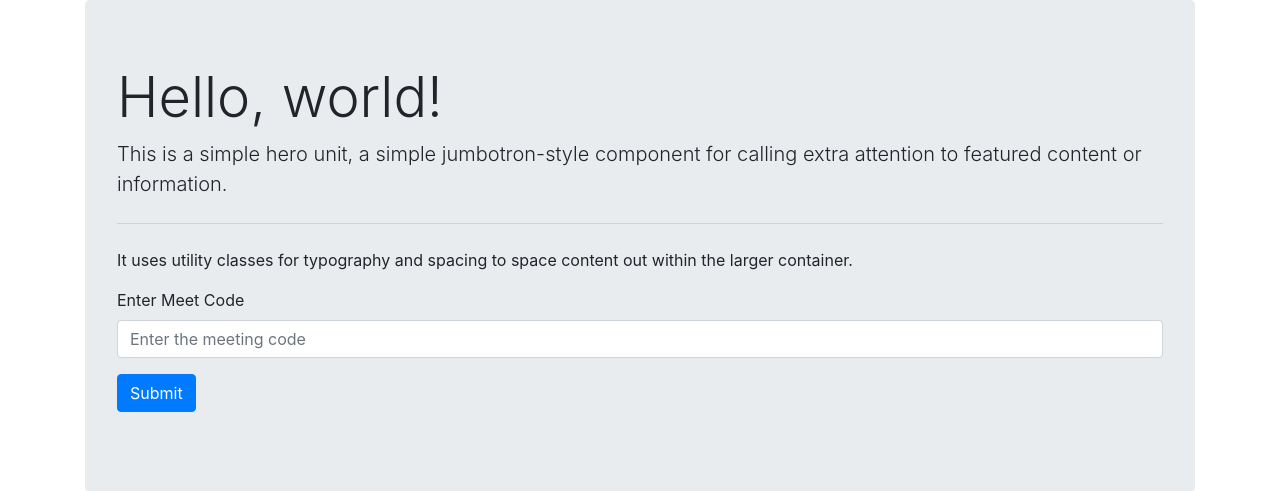
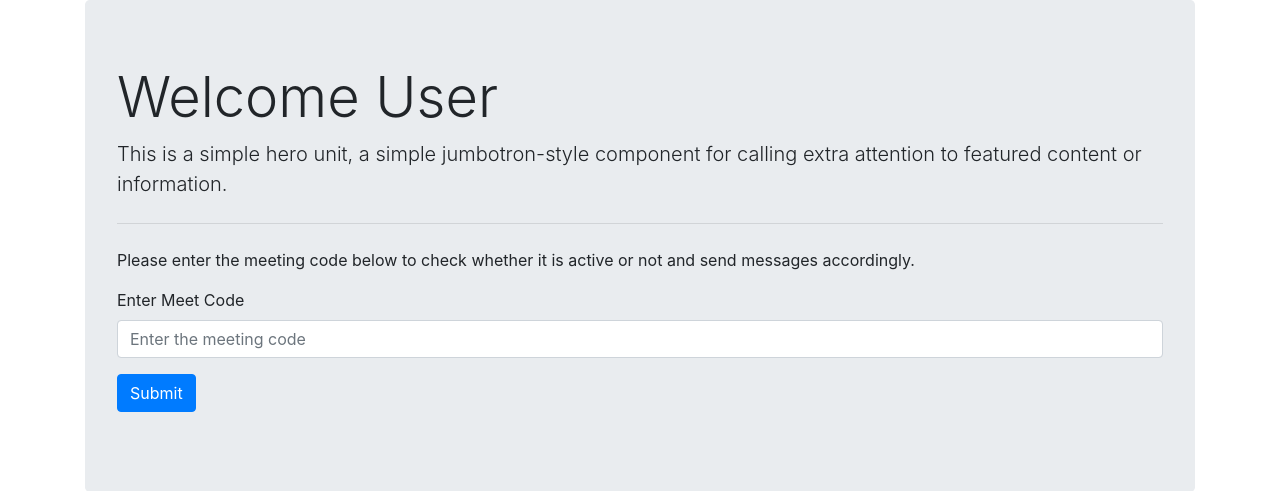
Before and after one commit to shankhanil007/Speak-It-Out, a Django app: page / in a window 1280 px wide. Shown: the top 491 px of the page. Run offline with Django 3.2, Linux system fonts and the light colour scheme; some libraries are stand-ins or nearby versions.

Commit message:
Added new file

```diff
--- a/SpeakItOut/templates/dashboard.html
+++ b/SpeakItOut/templates/dashboard.html
@@ -130,10 +130,10 @@
 
         <div class ="container">
             <div class="jumbotron">
-                <h1 class="display-4">Hello, world!</h1>
+                <h1 class="display-4">Welcome Admin!</h1>
                 <p class="lead">This is a simple hero unit, a simple jumbotron-style component for calling extra attention to featured content or information.</p>
                 <hr class="my-4">
-                <p>It uses utility classes for typography and spacing to space content out within the larger container.</p>
+                <p>Please enter the meeting code below to activate it.</p>
                 <p class="lead">
                     <button type="button" class="btn btn-primary btn-lg" data-toggle="modal" data-target="#activateMeet">
                         Activate Meet
--- a/SpeakItOut/templates/home.html
+++ b/SpeakItOut/templates/home.html
@@ -16,10 +16,10 @@
 
     <div class ="container">
         <div class="jumbotron">
-            <h1 class="display-4">Hello, world!</h1>
+            <h1 class="display-4">Welcome User</h1>
             <p class="lead">This is a simple hero unit, a simple jumbotron-style component for calling extra attention to featured content or information.</p>
             <hr class="my-4">
-            <p>It uses utility classes for typography and spacing to space content out within the larger container.</p>
+            <p>Please enter the meeting code below to check whether it is active or not and send messages accordingly.</p>
             <p class="lead">
                 <form action="#" method="POST">
                     {% csrf_token %}
```
Also changed, not shown: SpeakItOut/templates/base.html (added).
